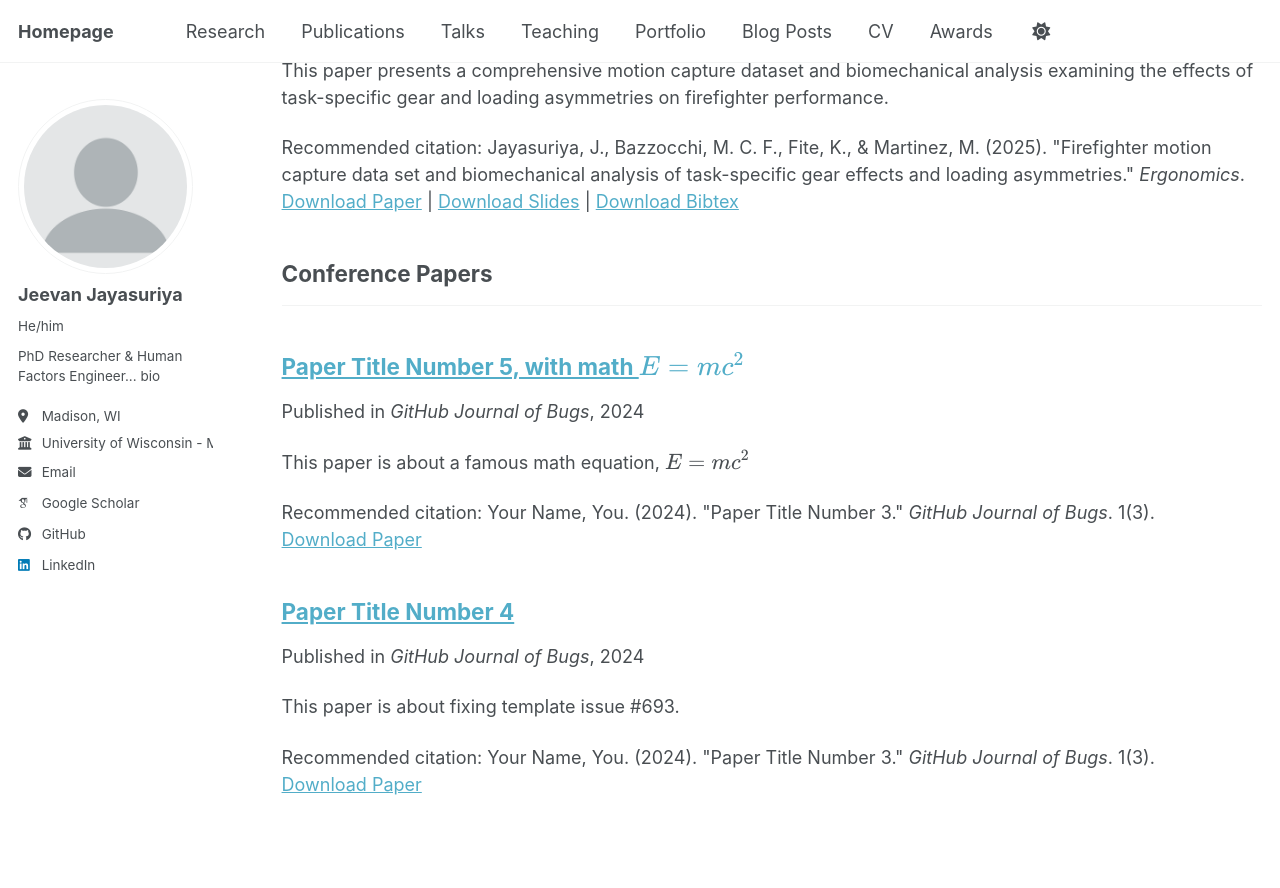
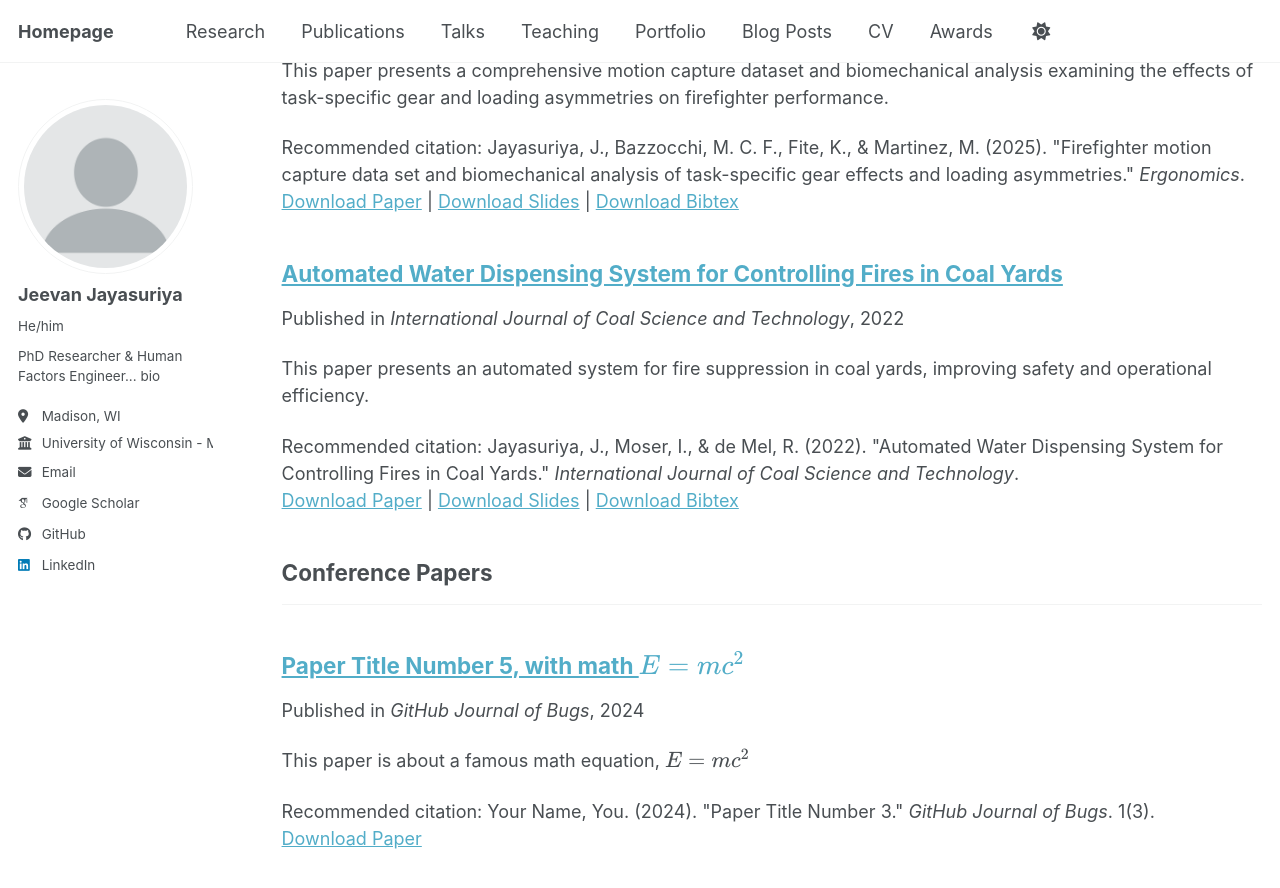
Before and after one commit to Kushi-Jj/kushi-bio.github.io, a Jekyll site: the page built from _pages/publications.html, in a window 1280 px wide and 900 px high, scrolled down 370 px. Shown: the top 888 px of the window. Built offline with Jekyll 4.4.1, drawn with Linux system fonts in a browser that asks for light colours; some web fonts are replaced; a script bundle is joined from its source files by our own code; library files that are not in the unit come from our copies.

Commit message:
Update publication details for fire suppression paper

```diff
--- a/_publications/2024-02-17-paper-title-number-4.md
+++ b/_publications/2024-02-17-paper-title-number-4.md
@@ -1,13 +1,16 @@
 ---
-title: "Paper Title Number 4"
+title: "Automated Water Dispensing System for Controlling Fires in Coal Yards"
 collection: publications
-category: conferences
-permalink: /publication/2024-02-17-paper-title-number-4
-excerpt: 'This paper is about fixing template issue #693.'
-date: 2024-02-17
-venue: 'GitHub Journal of Bugs'
-paperurl: 'https://academicpages.github.io/files/paper3.pdf'
-citation: 'Your Name, You. (2024). &quot;Paper Title Number 3.&quot; <i>GitHub Journal of Bugs</i>. 1(3).'
+category: manuscripts
+permalink: /publication/2022-automated-fire-suppression
+excerpt: "This paper presents an automated system for fire suppression in coal yards, improving safety and operational efficiency."
+date: 2022-01-01
+venue: "International Journal of Coal Science and Technology"
+paperurl: "https://doi.org/10.1007/s40789-022-00488-y"
+slidesurl: ""
+bibtexurl: ""
+citation: "Jayasuriya, J., Moser, I., & de Mel, R. (2022). &quot;Automated Water Dispensing System for Controlling Fires in Coal Yards.&quot; <i>International Journal of Coal Science and Technology</i>."
 ---
 
+
 The contents above will be part of a list of publications, if the user clicks the link for the publication than the contents of section will be rendered as a full page, allowing you to provide more information about the paper for the reader. When publications are displayed as a single page, the contents of the above "citation" field will automatically be included below this section in a smaller font.
```
